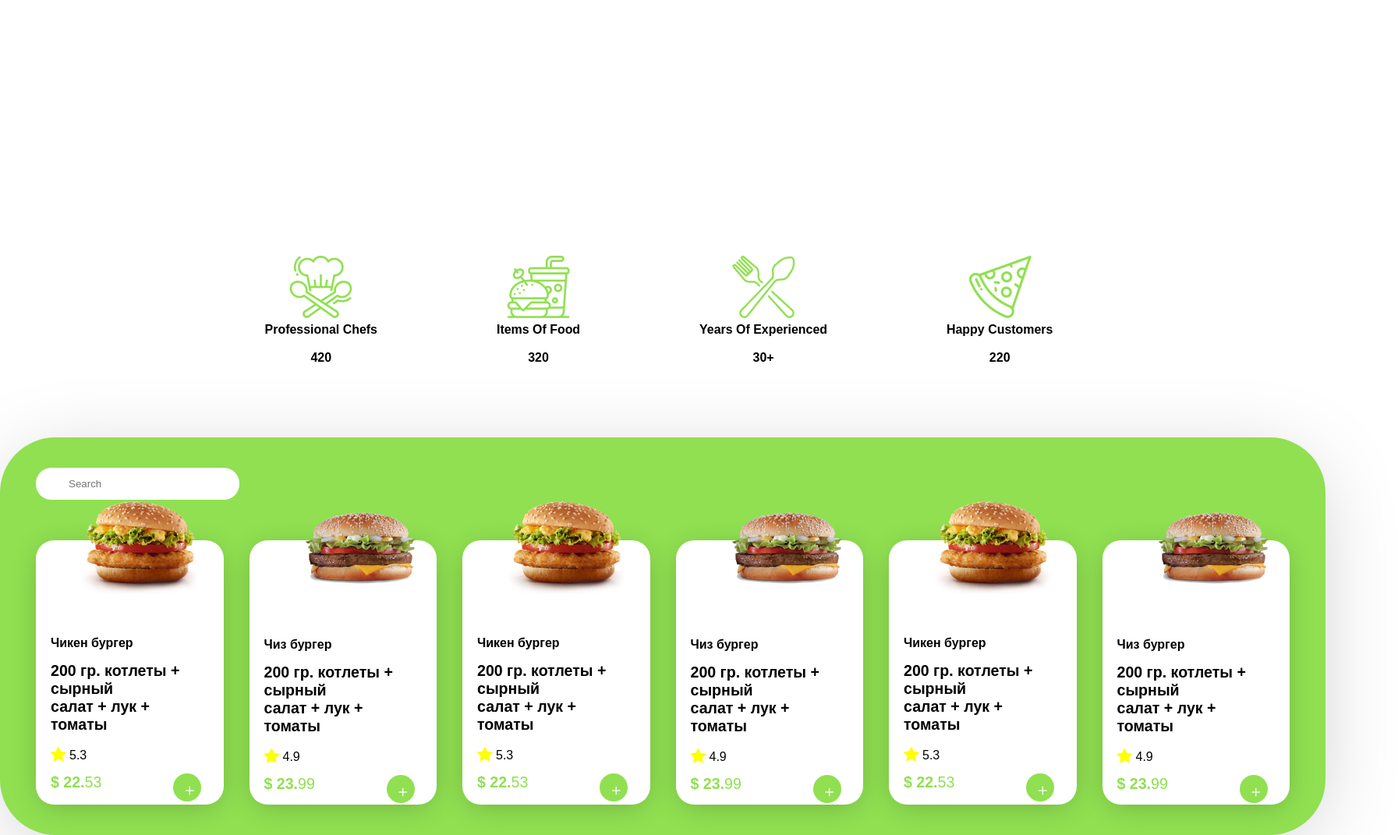
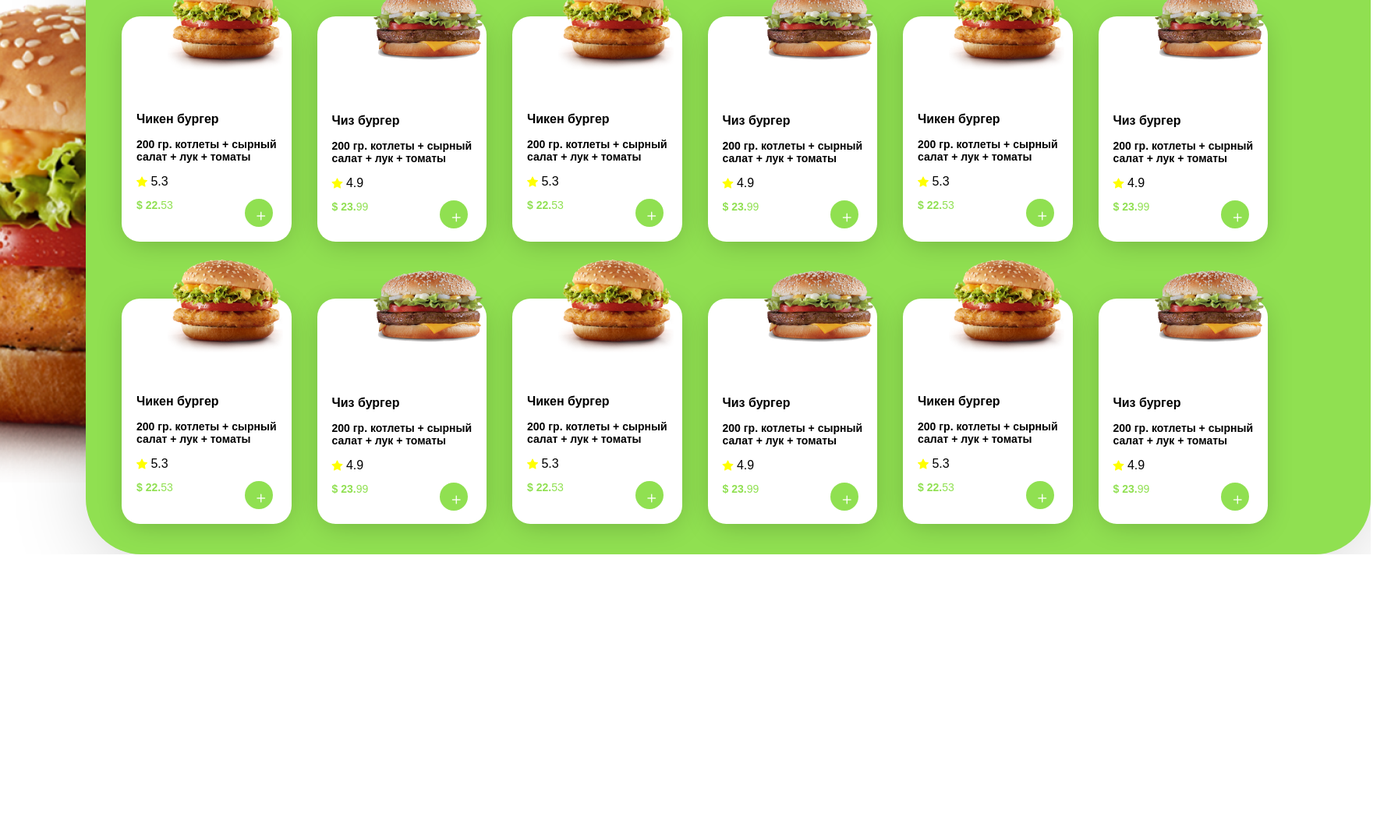
Before and after one commit to Maftunasherboyeva/boorger, a plain HTML site: page index.html in a window 1280 px wide. Shown: the part 1365-2436 px from the top of the page at 78% size, 1793 px wide, since content can reach past the window. After the commit the page ends 2076 px from the top, so only its background shows below. Drawn offline with nearby package versions, Linux system fonts and the light colour scheme.

Commit message:
burger 1qismi 1oshildi

```diff
--- a/index.html
+++ b/index.html
@@ -81,7 +81,9 @@
       </div>
     </section>
     <section>
-      <div class="container">
+      <div class="section2">
+        <div class="big_burger">
+        <img src="./burger.png" alt=""></div>
         <div class="big-card">
         <input type="text" placeholder= "Search">
         <div class="cards">
@@ -151,9 +153,83 @@
   </div>
  </div>
 </div>
+<div class="card">
+  <img src="./pngfind 1.png" >
+  <h4>Чикен бургер</h4>
+  <p> <b>200 гр. котлеты + сырный <br> салат + лук + томаты</b> </p>
+  <span><i class="bi bi-star-fill"></i> 5.3</span>
+  <div class="narx1"> <div class="narx"><p style=" color:#90e051;"> <b>$ 22.</b>53</p>
+  </div> <div class="plus">
+    <i class="bi bi-plus"></i>
+  </div>
+</div>
+</div>
+<div class="card">
+  <img src="./chizburger.png" >
+  <h4>Чиз бургер</h4>
+  <p> <b>200 гр. котлеты + сырный <br> салат + лук + томаты</b> </p>
+  <span><i class="bi bi-star-fill"></i> 4.9</span>
+  <div class="narx1"> <div class="narx"><p style=" color:#90e051;"> <b>$ 23.</b>99</p>
+  </div> <div class="plus">
+    <i class="bi bi-plus"></i>
+  </div>
+ </div>
+</div>
+<div class="card">
+  <img src="./pngfind 1.png" >
+  <h4>Чикен бургер</h4>
+  <p> <b>200 гр. котлеты + сырный <br> салат + лук + томаты</b> </p>
+  <span><i class="bi bi-star-fill"></i> 5.3</span>
+  <div class="narx1"> <div class="narx"><p style=" color:#90e051;"> <b>$ 22.</b>53</p>
+  </div> <div class="plus">
+    <i class="bi bi-plus"></i>
+  </div>
+</div>
+</div>
+<div class="card">
+  <img src="./chizburger.png" >
+  <h4>Чиз бургер</h4>
+  <p> <b>200 гр. котлеты + сырный <br> салат + лук + томаты</b> </p>
+  <span><i class="bi bi-star-fill"></i> 4.9</span>
+  <div class="narx1"> <div class="narx"><p style=" color:#90e051;"> <b>$ 23.</b>99</p>
+  </div> <div class="plus">
+    <i class="bi bi-plus"></i>
+  </div>
+ </div>
+</div>
+<div class="card">
+  <img src="./pngfind 1.png" >
+  <h4>Чикен бургер</h4>
+  <p> <b>200 гр. котлеты + сырный <br> салат + лук + томаты</b> </p>
+  <span><i class="bi bi-star-fill"></i> 5.3</span>
+  <div class="narx1"> <div class="narx"><p style=" color:#90e051;"> <b>$ 22.</b>53</p>
+  </div> <div class="plus">
+    <i class="bi bi-plus"></i>
+  </div>
+</div>
+</div>
+<div class="card">
+  <img src="./chizburger.png" >
+  <h4>Чиз бургер</h4>
+  <p> <b>200 гр. котлеты + сырный <br> салат + лук + томаты</b> </p>
+  <span><i class="bi bi-star-fill"></i> 4.9</span>
+  <div class="narx1"> <div class="narx"><p style=" color:#90e051;"> <b>$ 23.</b>99</p>
+  </div> <div class="plus">
+    <i class="bi bi-plus"></i>
+  </div>
+ </div>
+</div>
         </div>
       </div>
       </div>
     </section>
+    <section>
+      <div class="customer">
+        <div class="rewiev">
+          <h1>Customer Review</h1>
+          <p>Lorem ipsum dolor sit amet, consectetur adipiscing elit. Quisque diam <br> pellentesque bibendum non dui volutpat fringilla bibendum. Urna, elit <br> augue urna, vitae feugiat pretium donec id elementum. Ultrices mattis <br> sed vitae mus risus. Lacus nisi, et ac dapibus sit eu velit in consequat.</p>
+        </div>
+      </div>
+    </section>
   </body>
 </html>
--- a/style.css
+++ b/style.css
@@ -71,15 +71,23 @@ a {
   border-radius: 50%;
   background-color: #90e051;
 }
+.burger-image {
+  position: relative;
+  padding-bottom: 46px;
+}
 .burger-image img {
-  transform: translateX(-170px) translateY(-650px);
+  position: absolute;
+  top: -5px;
+  left: -156px;
 }
 .small-circle {
   width: 151px;
   height: 151px;
   background-color: #90e051;
   border-radius: 50%;
-  transform: translateX(-80px) translateY(-1350px);
+  position: absolute;
+  top: -74px;
+  left: -91px;
 }
 .small-circle p {
   text-align: center;
@@ -94,6 +102,7 @@ a {
   gap: 153px;
   justify-content: center;
   text-align: center;
+  padding-top: 40px;
 }
 .food-icon p {
   font-size: 15.943px;
@@ -104,10 +113,19 @@ a {
 .food-icon h4 {
   padding-bottom: 93px;
 }
+.section2 {
+  position: relative;
+}
+.section2 .big_burger img {
+  position: absolute;
+  left: -250px;
+  top: 127px;
+}
 .big-card {
+  position: absolute;
+  left: 110px;
   padding: 39px 46px;
-  width: 1700px;
-  /* height: 769.478px; */
+  width: 1648px;
   border-radius: 71.067px;
   background: #90e051;
   box-shadow: 0px 17.766752243041992px 111.04219055175781px -22.208444595336914px
@@ -115,17 +133,19 @@ a {
 }
 .cards {
   display: flex;
+  flex-wrap: wrap;
   gap: 33px;
 }
 .big-card input {
   border-radius: 20px;
   padding: 13px 42px;
   border: none;
-  margin-bottom: 52px;
+  margin-bottom: 25px;
 }
 .big-card .card {
+  margin-top: 40px;
   padding: 0px 19px;
-  width: 300px;
+  padding-bottom: 17px;
   border-radius: 23.39px;
   background: #fff;
   box-shadow: 0px 5.847557067871094px 36.54723358154297px -7.309447288513184px rgba(0, 0, 0, 0.25);
@@ -135,14 +155,14 @@ a {
 }
 .card p {
   padding-bottom: 15px;
-  font-size: 19.596px;
+  font-size: 14px;
 }
 .card h4 {
   padding-bottom: 15px;
 }
 .card span i {
   color: yellow;
-  font-size: 19.596px;
+  font-size: 14px;
 }
 .card .plus {
   width: 36px;
@@ -154,6 +174,7 @@ a {
 .card .plus i {
   color: #fff;
   font-size: 22px;
+  padding-left: -10px;
 }
 .narx1 {
   margin-top: 13px;
```
Also changed, not shown: iPhone-12.png (added).
